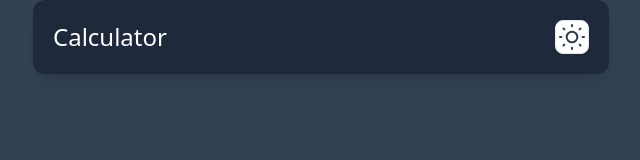
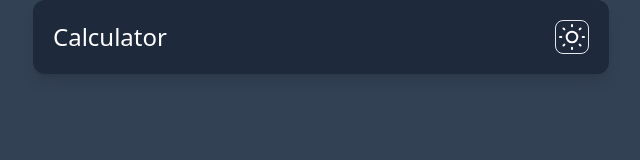
Before and after one commit to astrek98/calculator, a React (Vite) app: page / in a window 1280 px wide. Both pictures are taken after a click on the button 891 px from the left and 37 px from the top of the page. Shown: the top 160 px of the page, without its empty margins (319-959 px from the left). Built offline with nearby package versions, Linux system fonts and the light colour scheme.

Commit message:
feat: update dark mode

```diff
--- a/src/App.jsx
+++ b/src/App.jsx
@@ -18,13 +18,13 @@ export default function App() {
         </div>
       </div>
       <button
-        className="shrink-0 cursor-pointer rounded-lg border dark:bg-white hover:bg-gray-100"
+        className="shrink-0 cursor-pointer rounded-lg border hover:bg-gray-100 dark:hover:bg-gray-700"
         onClick={() => {
           setTheme((current) => (current === 'light' ? 'dark' : 'light'));
           toggleDarkMode();
         }}
       >
-        {theme === 'light' ? <MoonIcon /> : <SunIcon></SunIcon>}
+        {theme === 'light' ? <MoonIcon /> : <SunIcon color='white'/>}
       </button>
     </div>
   );
--- a/src/components/icons/SunIcon.jsx
+++ b/src/components/icons/SunIcon.jsx
@@ -1,4 +1,4 @@
-export function SunIcon({ width = 32, height = 32 }) {
+export function SunIcon({ width = 32, height = 32, color = '#2c3e50' }) {
   return (
     <svg
       xmlns="http://www.w3.org/2000/svg"
@@ -6,7 +6,7 @@ export function SunIcon({ width = 32, height = 32 }) {
       height={height}
       viewBox="0 0 24 24"
       strokeWidth="1.5"
-      stroke="#2c3e50"
+      stroke={color}
       fill="none"
       strokeLinecap="round"
       strokeLinejoin="round"
```
